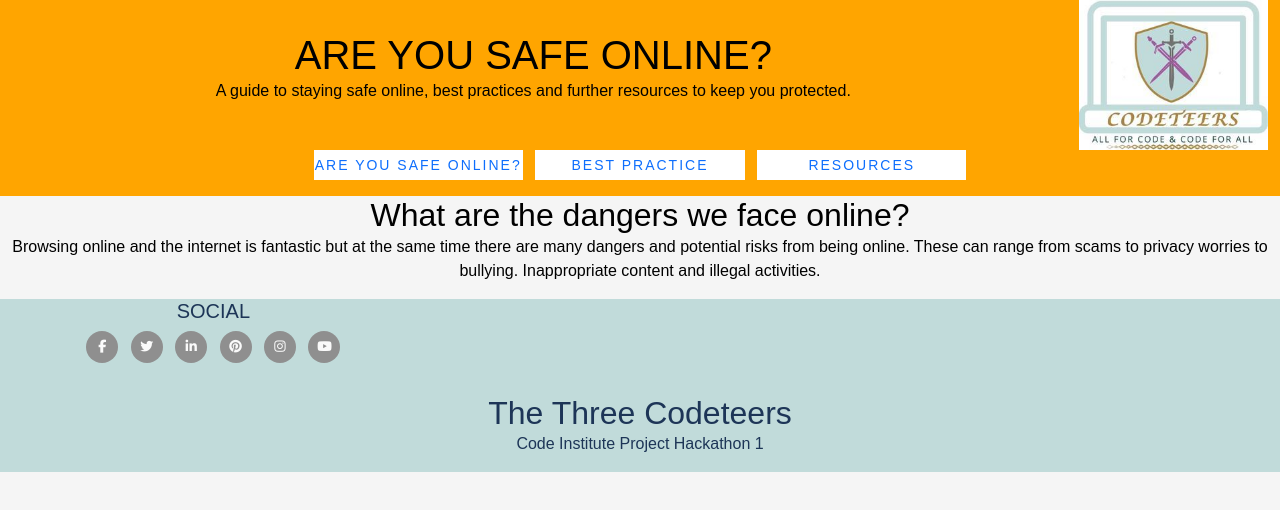
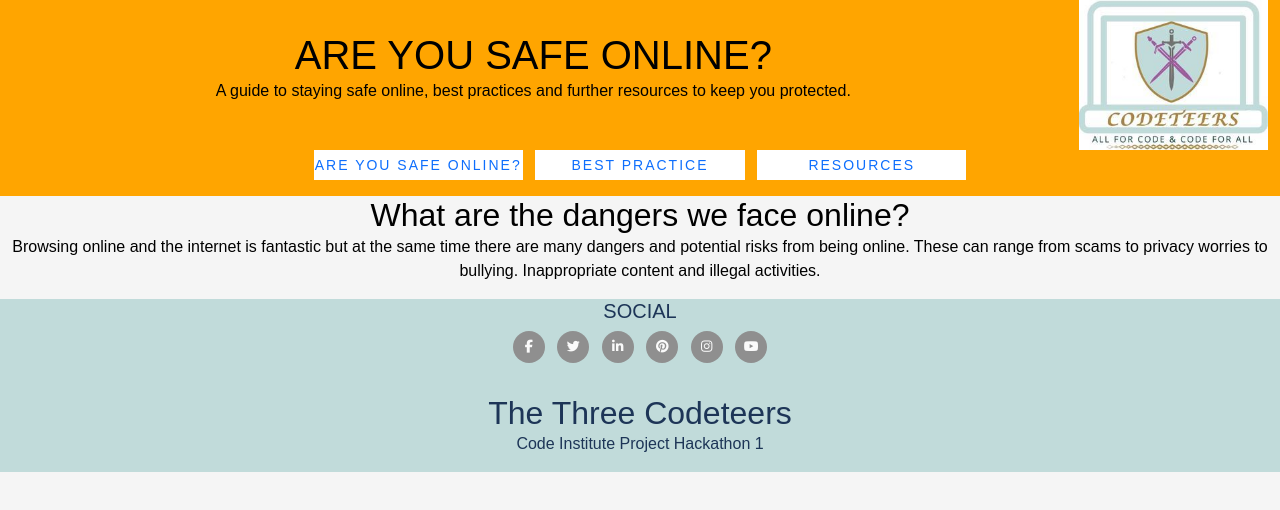
Before and after one commit to SamuelParkerTech/WWBC-3CODETEERS-HACK1, a plain HTML site: page index.html in a window 1280 px wide. Drawn offline with nearby package versions, Linux system fonts and the light colour scheme.

Commit message:
centered social tabs

```diff
--- a/index.html
+++ b/index.html
@@ -73,7 +73,7 @@
     <footer id="footerid" class="container-fluid">
         <!-- SOcial Links-->
         <div class="row">
-            <div class="col-sm-4">
+            <div class="col-12 offset-4 col-sm-4">
                 <h5 class="uppercase general-sub">Social</h5>
                 <ul class="list-inline social-links">
                     <li class="list-inline-item">
```
